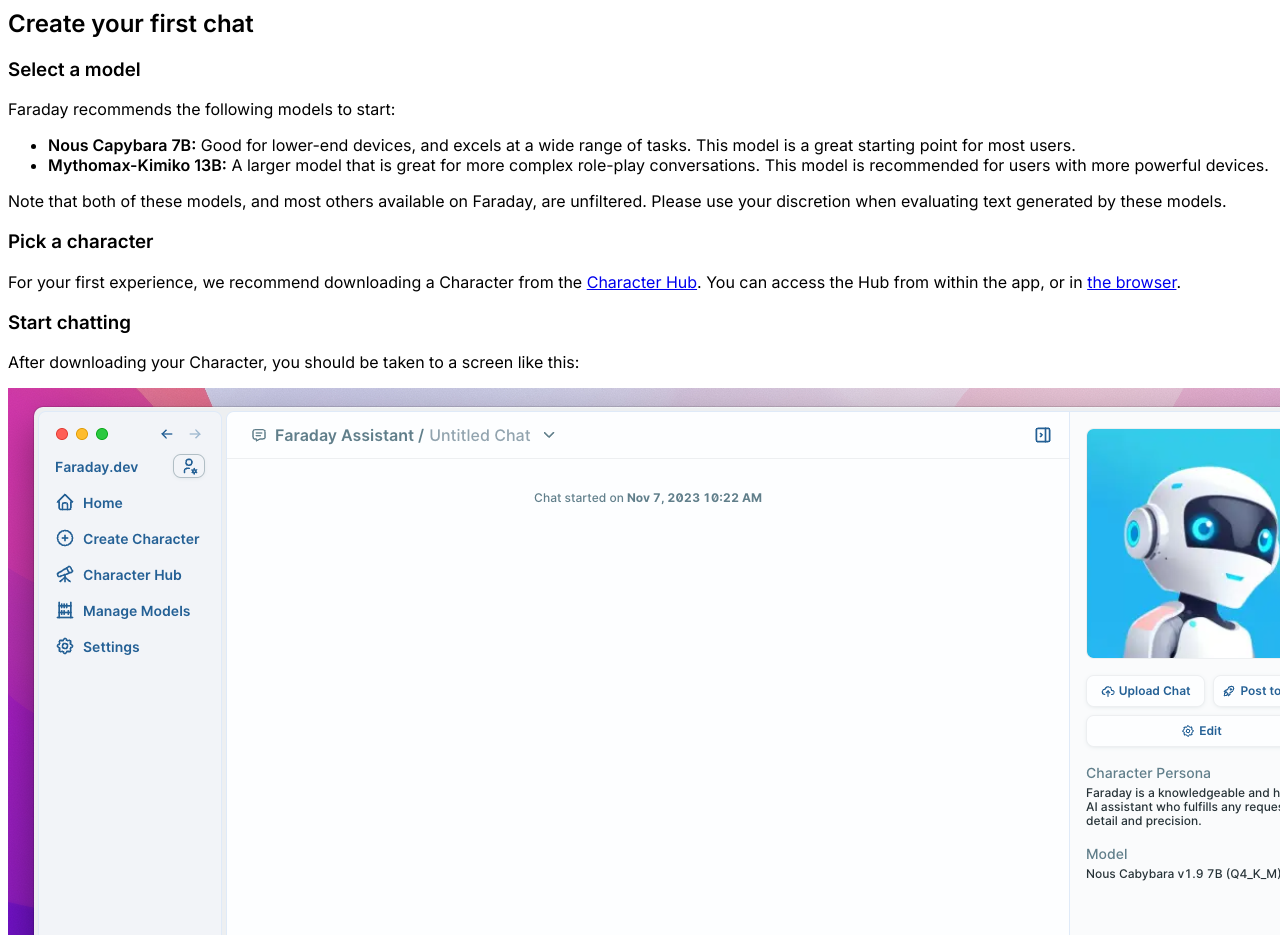
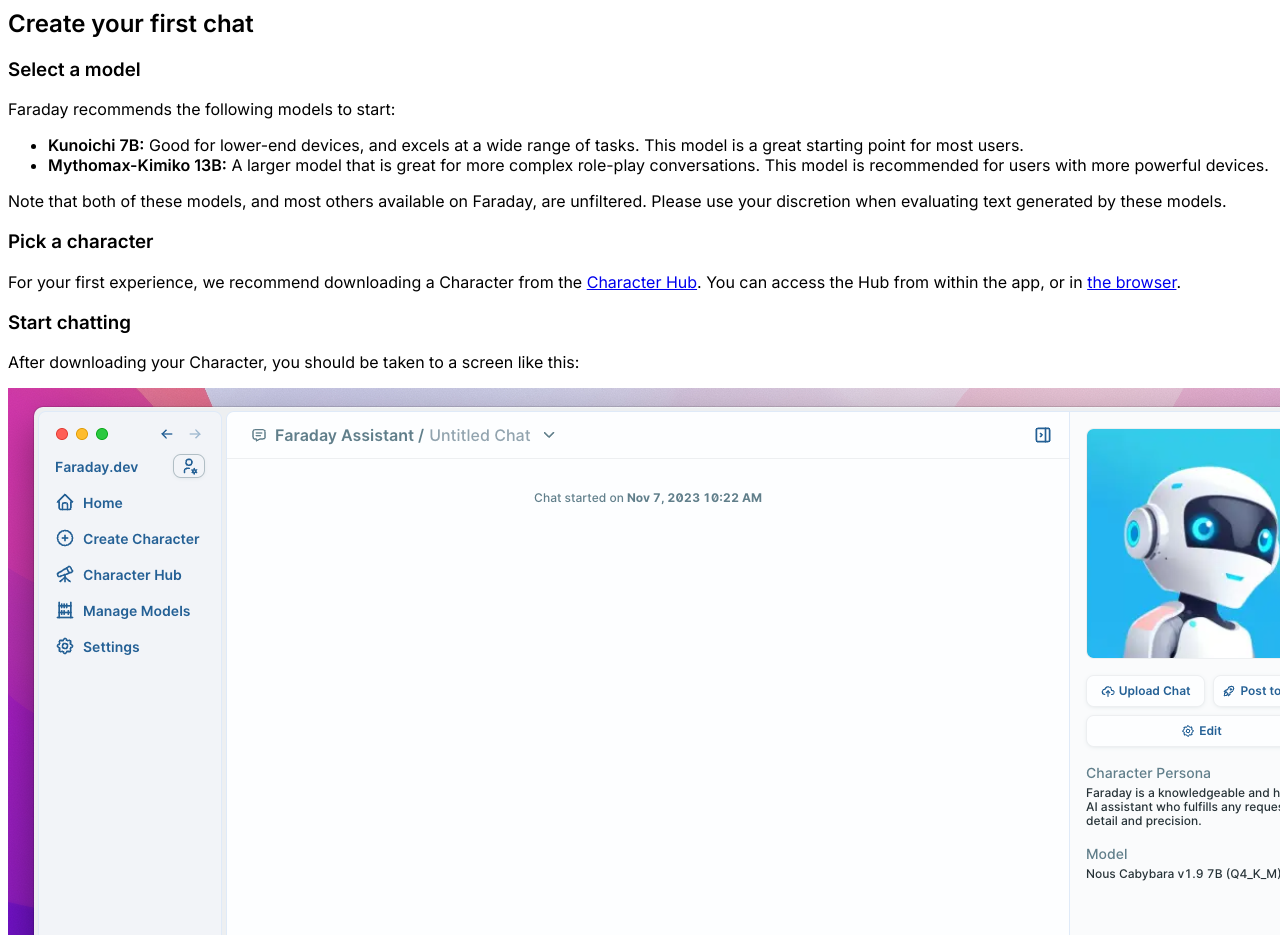
Before and after one commit to ahoylabs/faraday-guides, a Next.js app: page / in a window 1280 px wide. Shown: the part 1240-2175 px from the top of the page. Built offline with nearby package versions, Linux system fonts and the light colour scheme.

Commit message:
Merge branch 'main' of github.com:ahoylabs/faraday-guides into pacmanincarnate-patch-1 (#697)
ORIGINAL_AUTHOR=Ben Williams <git@biwills.com>
Closes ahoylabs/faraday-guides#31

Co-authored-by: Ben Williams <git@biwills.com>
GitOrigin-RevId: 5c8ae4eb711df882a46bd5ba3474ede888cce0b5

```diff
--- a/src/pages/index.mdx
+++ b/src/pages/index.mdx
@@ -24,7 +24,7 @@
 
 Faraday recommends the following models to start:
 
-- **Nous Capybara 7B:** Good for lower-end devices, and excels at a wide range of tasks. This model is a great starting point for most users.
+- **Kunoichi 7B:** Good for lower-end devices, and excels at a wide range of tasks. This model is a great starting point for most users.
 - **Mythomax-Kimiko 13B:** A larger model that is great for more complex role-play conversations. This model is recommended for users with more powerful devices.
 
 Note that both of these models, and most others available on Faraday, are unfiltered. Please use your discretion when evaluating text generated by these models.
```
